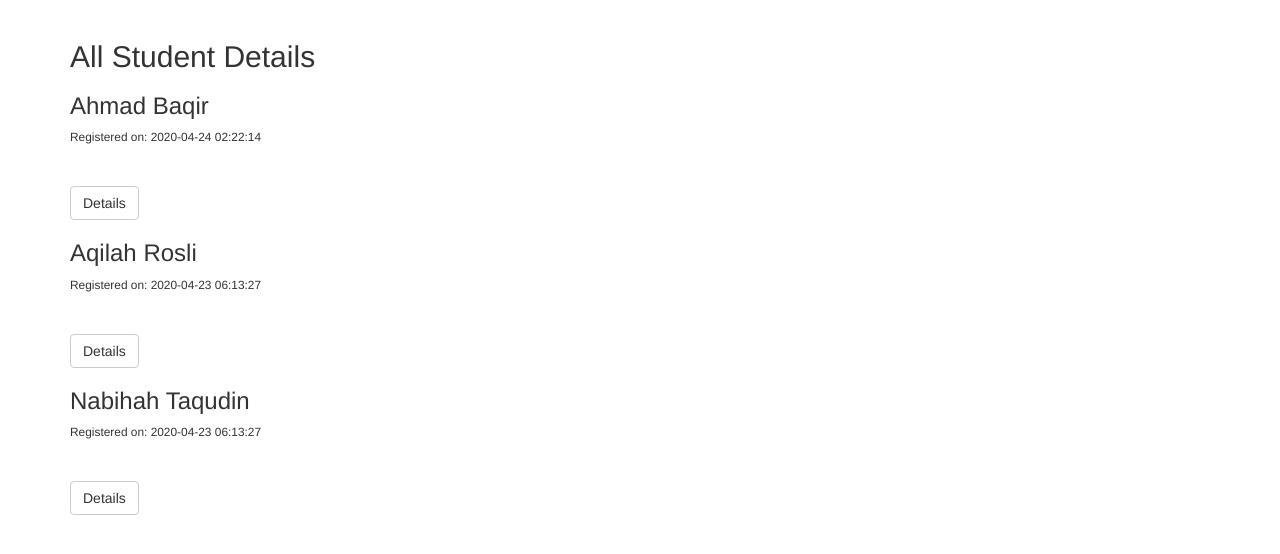
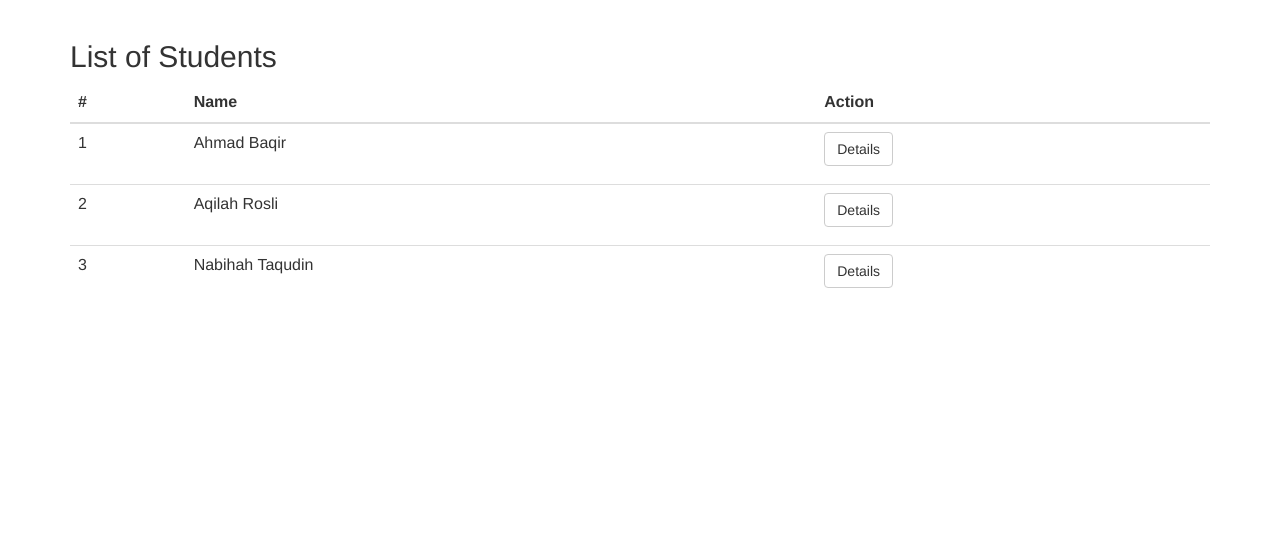
Before and after one commit to nabihah20/cistudent, a CodeIgniter app: page /cistudent/students in a window 1280 px wide. Shown: the part 52-606 px from the top of the page. Run offline with CodeIgniter, Linux system fonts and the light colour scheme; data comes from the database, SQL or seed files in the repository; some libraries are stand-ins or nearby versions.

Commit message:
make table

```diff
--- a/application/controllers/students.php
+++ b/application/controllers/students.php
@@ -1,7 +1,7 @@
 <?php
     class Students extends CI_Controller{
         public function index(){
-            $data['title'] = 'All Student Details';
+            $data['title'] = 'List of Students';
 
             $data['students'] = $this->student_model->get_students();
 
--- a/application/views/students/index.php
+++ b/application/views/students/index.php
@@ -1,9 +1,24 @@
 <h2><?= $title ?></h2>
-<?php foreach($students as $student) : ?>
-    <h3><?php echo $student['name']; ?></h3>
-    <small class="student-date">Registered on: <?php echo $student['created_at']; ?></small><br>
-
-    <br><br>
-    <p><a class="btn btn-default" href="<?php echo site_url('/students/'.$student['slug']); ?>">
-    Details</a></p>
-<?php endforeach; ?>
+<table class="table table-hover table-dark">
+          <thead>
+            <tr>
+            <th scope="col">#</th>
+            <th scope="col">Name</th>
+            <th scope="col">Action</th>
+            </tr>
+          </thead>
+          <tbody>
+          <?php $counter = 1; ?>
+          <?php foreach($students as $student) : ?>
+            <tr>
+              <td><?php echo $counter; ?></td>
+              <td><?php echo $student['name']; ?></td>
+              <td>
+                <p><a class="btn btn-default" href="<?php echo site_url('/students/'.$student['slug']); ?>">
+                Details</a></p>
+              </td>
+            </tr>
+            <?php $counter++; ?>
+            <?php endforeach; ?>
+          </tbody>
+        </table>
```
